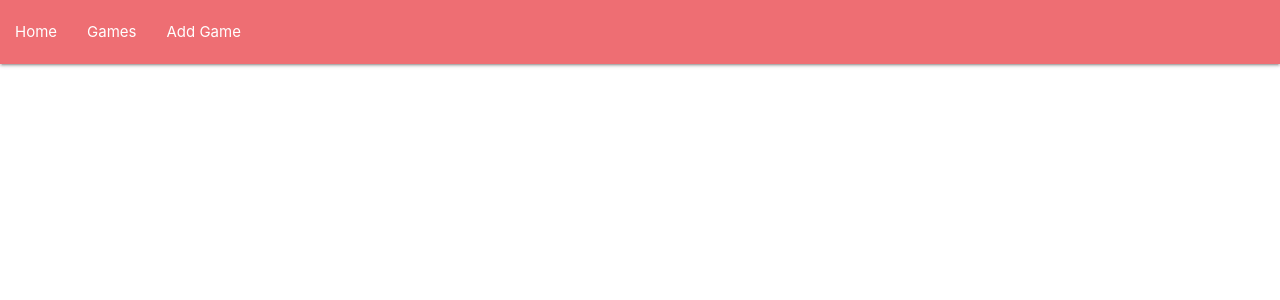
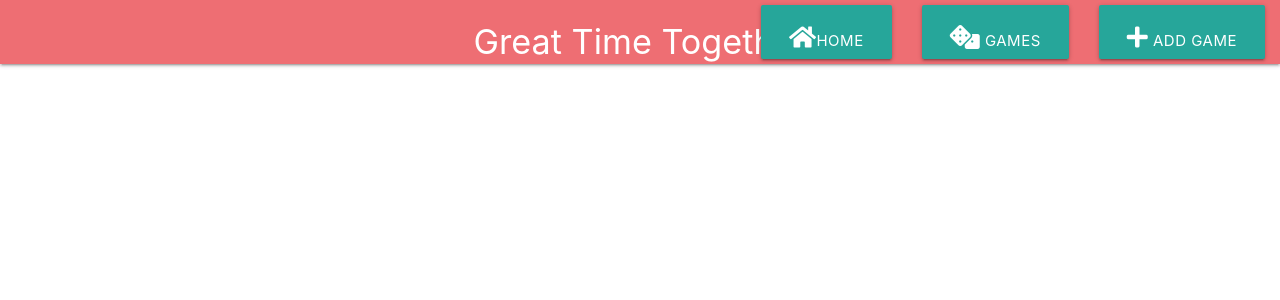
Before and after one commit to Code-Institute-Submissions/MS3-family-games, a Flask app: page /get_games in a window 1280 px wide. Shown: the top 300 px of the page. Run offline with Flask 2, Linux system fonts and the light colour scheme; data that the repository does not hold is empty; some libraries are stand-ins or nearby versions.

Commit message:
Add icons to Game cards and navbar

```diff
--- a/app.py
+++ b/app.py
@@ -2,7 +2,7 @@ import os
 
 from flask import (
     Flask, flash, render_template,
-    redirect, request, session, url_for)
+    redirect, request, url_for)
 from flask_pymongo import PyMongo
 from bson.objectid import ObjectId
 if os.path.exists("env.py"):
--- a/templates/base.html
+++ b/templates/base.html
@@ -16,12 +16,14 @@
 
         <nav>
             <div class="nav-wrapper">
+                <div class="brand-logo center"><h4>Great Time Together</h4></div>
                 <a href="#" data-target="mobile-demo" class="sidenav-trigger"><i class="far fa-folder-open"></i></a>
-                <ul class="center hide-on-med-and-down">
-                    <li><a href="{{ url_for('home') }}">Home</a></li>
-                    <li><a href="{{ url_for('get_games') }}">Games</a></li>
-                    <li><a href="{{ url_for('add_game') }}">Add Game</a></li>
+                <ul class="center hide-on-med-and-down right">
+                    <li><a class="waves-effect waves-light btn-large" href="{{ url_for('home') }}"><i class="fas fa-home"></i>Home</a></li>
+                    <li><a class="waves-effect waves-light btn-large" href="{{ url_for('get_games') }}"><i class="fas fa-dice"></i> Games</a></li>
+                    <li><a class="waves-effect waves-light btn-large" href="{{ url_for('add_game') }}"><i class="fas fa-plus"></i> Add Game</a></li>
                 </ul>
+
             </div>
         </nav>
 
--- a/templates/games.html
+++ b/templates/games.html
@@ -1,35 +1,33 @@
 {% extends "base.html" %}
 {% block content %}
-
 
         <div class="row">
             {% for game in games %}
 
                 <div class="col s12 m6 l4">
-                <div class="card medium">
+                    <div class="card medium s12 m4">
                         <div class="card-content">
-                        <span class="card-title activator grey-text text-darken-4"><strong>{{ game.game_name }}</strong></span>
+                            <span class="card-title activator grey-text text-darken-4"><strong>{{ game.game_name }}</strong><i class="fas fa-ellipsis-v right"></i></span>
                         </div>
                         <div class="card-image waves-effect waves-block waves-light">
-                        <img class="activator responsive-img" src="{{ game.image_url}}">
+                            <img class="activator" src="{{ game.image_url}}">
                         </div>
                         <div class="card-content center">
-                       <a href="{{ url_for('edit_game', game_id=game._id) }}" class="btn small">Edit</a>
-                       <a href="{{ url_for('delete_game', game_id=game._id)}}" class="btn small">Delete</a>
+                        <a class="waves-effect waves-light btn" href="{{ game.link_to_shop }}" target="_blank">Buy Here</a>
                         </div>
-
-
-
-
                         <div class="card-reveal">
-                        <span class="card-title grey-text text-darken-4">{{ game.game_name }}<i class="material-icons right">close</i></span>
+                            <span class="card-title grey-text text-darken-4">{{ game.game_name }}<i class="fas fa-times right"></i></span>
                             <span>Category: {{ game.category }}</span><br>
                             <span>Age: {{ game.age_range }}</span><br>
                             <span>Number of players: {{ game.number_of_players }}</span>
                             <p>{{ game.description }}</p>
-                        <a class="waves-effect waves-light btn" href="{{ game.link_to_shop }}" target="_blank">Buy Here</a>
+                            <div class="center">
+                                <a href="{{ url_for('edit_game', game_id=game._id) }}" class="btn center small">Edit</a>
+                                <a href="{{ url_for('delete_game', game_id=game._id)}}" class="btn center small">Delete</a>
                             </div>
                         </div>
+                    </div>
+
                 </div>
 
 
```
Lines whose indentation alone changed are shown as unchanged.
